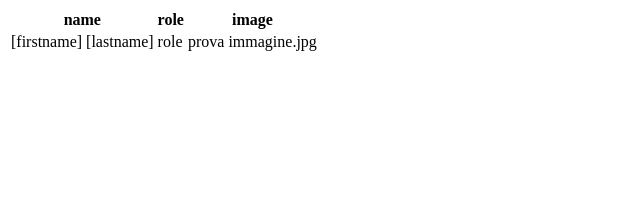
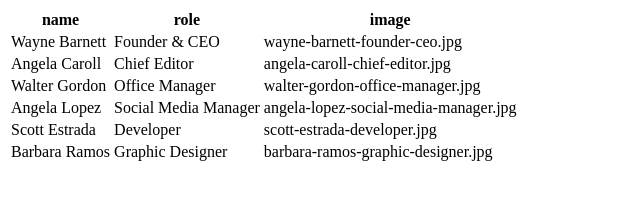
Before and after one commit to Fabrizio-padula-hub/js-our-team, a plain HTML site: page index.html in a window 1280 px wide. Shown: the whole page, without its empty margins (0-640 px from the left). Drawn offline with Linux system fonts and the light colour scheme.

Commit message:
feat: added table in html and hung the objects in the array

```diff
--- a/index.html
+++ b/index.html
@@ -7,7 +7,7 @@
 </head>
 <body>
 
-    <table>
+    <table id="name-table">
         <thead>
             <tr>
                 <th>name</th>
@@ -16,11 +16,11 @@
             </tr>
         </thead>
         <tbody>
-            <tr>
+            <!-- <tr>
                 <td>[firstname] [lastname]</td>
                 <td>role</td>
                 <td>prova immagine.jpg</td>
-            </tr>
+            </tr> -->
         </tbody>
     </table>
 
--- a/js/script.js
+++ b/js/script.js
@@ -9,6 +9,9 @@
 
 // MILESTONE 2:
 // Stampare le stesse informazioni su DOM sottoforma di stringhe
+
+const tableDocument = document.querySelector('#name-table');
+console.log(tableDocument)
 
 // creare l'array di oggetti con nome, ruolo e foto
 const arrayList = [
@@ -57,6 +60,17 @@ for(let i = 0; i < arrayList.length; i++){
 
     for(let key in thisInfo){
         console.log(key + ' - ' + thisInfo[key])
+
     }
+
+    // Stampare le stesse informazioni su DOM sottoforma di stringhe
+    const newTable = `
+    <tr>
+        <td>${thisInfo.firstName} ${thisInfo.lastName}</td>
+        <td>${thisInfo.role}</td>
+        <td>${thisInfo.image}</td>
+    </tr>
+    `;
+
+    tableDocument.innerHTML += newTable;
 }
-// Stampare le stesse informazioni su DOM sottoforma di stringhe
```
